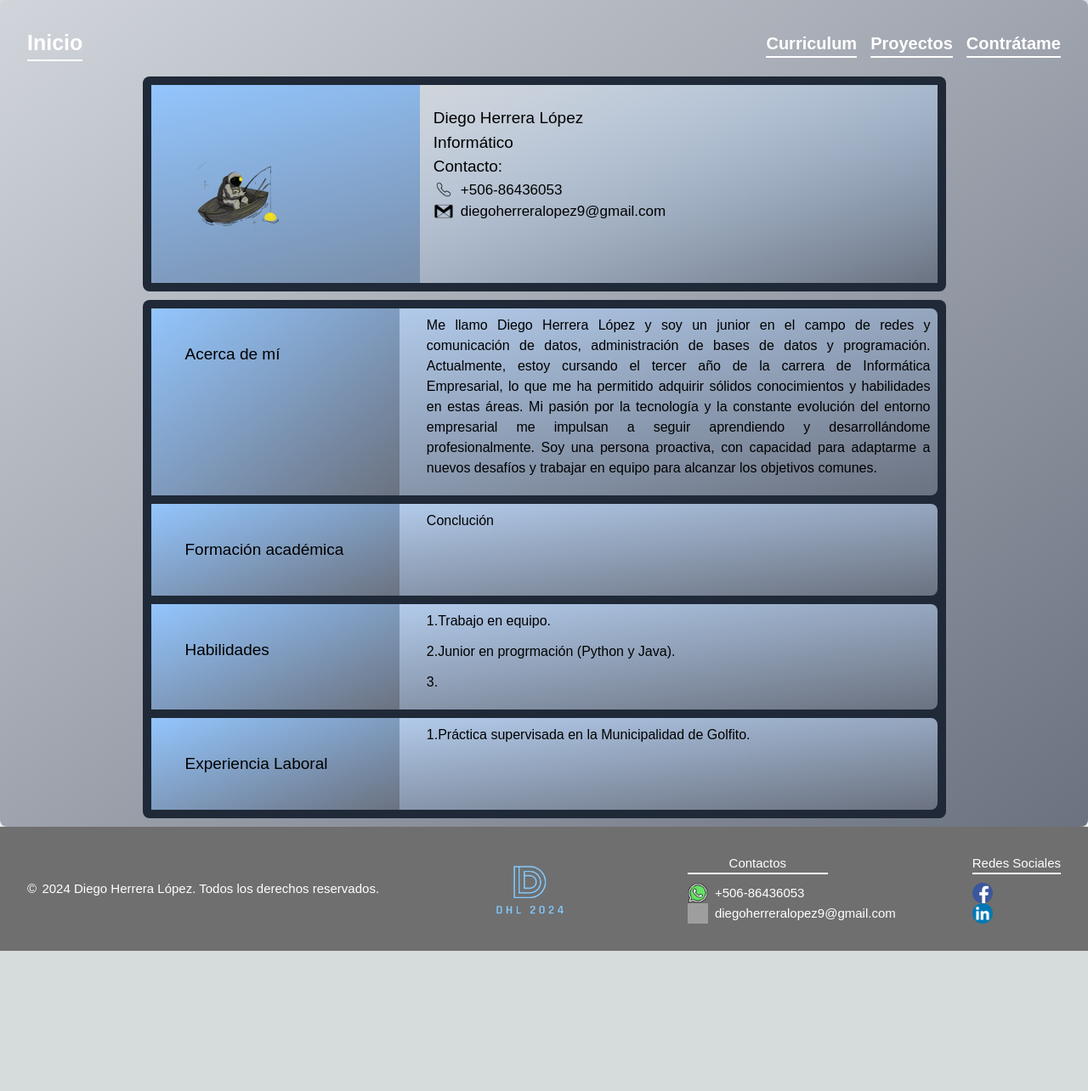
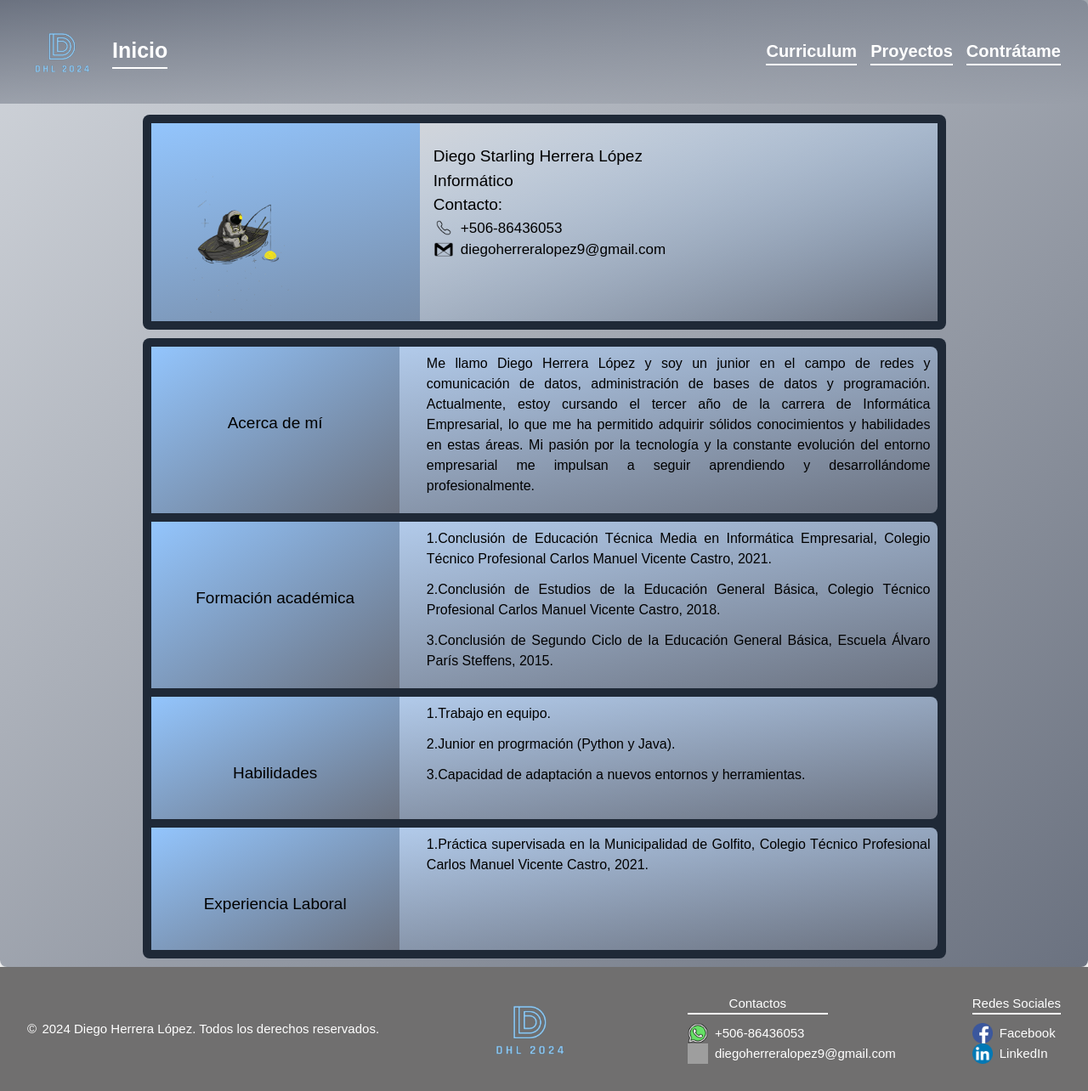
Before and after one commit to diego422/Portafolio, a Next.js app: page /Aboutme in a window 1280 px wide. Shown: the whole page at 85% size. Before the commit the page ends 1119 px from the top, so only its background shows below. Built offline with nearby package versions, Linux system fonts and the light colour scheme; grey boxes are pictures that could not be loaded.

Commit message:
Cambios en header, footer y aboutme
Se agrego un encabezado en el header y el logo, en el aboutme se termino de agregar la información del curriculum. En el footer se agrego el nombre de facebook y linkedin a su respectiva imagen

```diff
--- a/src/app/Aboutme/page.tsx
+++ b/src/app/Aboutme/page.tsx
@@ -17,7 +17,7 @@ function Aboutme() {
             />
           </div>
           <div className="md:col-span-2 bg-gradient-to-br from-gray-300 to-gray-500-lg">{/*derecha imagen*/}
-            <h5 className="nombre">Diego Herrera López</h5>
+            <h5 className="nombre">Diego Starling Herrera López</h5>
             <h1 className="carrera">Informático</h1>
             <h1 className="contactoacercademi">Contacto:</h1>
             <div className="telefono-img flex items-center">
@@ -28,25 +28,26 @@ function Aboutme() {
               <img src="/images/email1.png" alt="email" className="w-6 h-6 mr-2" />
               <p className="">diegoherreralopez9@gmail.com</p>
             </div>
-
           </div>
         </div>
       </div>
       <div className="container bg-gray-800 w-full sm:w-3/4 rounded-lg">{/*borde de la segunda columna*/}
         <Hero title="Acerca de mí"
-          descriptions={["Me llamo Diego Herrera López y soy un junior en el campo de redes y comunicación de datos, administración de bases de datos y programación. Actualmente, estoy cursando el tercer año de la carrera de Informática Empresarial, lo que me ha permitido adquirir sólidos conocimientos y habilidades en estas áreas. Mi pasión por la tecnología y la constante evolución del entorno empresarial me impulsan a seguir aprendiendo y desarrollándome profesionalmente. Soy una persona proactiva, con capacidad para adaptarme a nuevos desafíos y trabajar en equipo para alcanzar los objetivos comunes."]}>
+          descriptions={["Me llamo Diego Herrera López y soy un junior en el campo de redes y comunicación de datos, administración de bases de datos y programación. Actualmente, estoy cursando el tercer año de la carrera de Informática Empresarial, lo que me ha permitido adquirir sólidos conocimientos y habilidades en estas áreas. Mi pasión por la tecnología y la constante evolución del entorno empresarial me impulsan a seguir aprendiendo y desarrollándome profesionalmente."]}>
         </Hero>
 
         <Hero title="Formación académica"
-          descriptions={["Conclución "]}>
+          descriptions={["1.Conclusión de Educación Técnica Media en Informática Empresarial, Colegio Técnico Profesional Carlos Manuel Vicente Castro, 2021.",
+            "2.Conclusión de Estudios de la Educación General Básica, Colegio Técnico Profesional Carlos Manuel Vicente Castro, 2018.", "3.Conclusión de Segundo Ciclo de la Educación General Básica, Escuela Álvaro París Steffens, 2015."
+          ]}>
         </Hero>
 
         <Hero title="Habilidades"
-          descriptions={["1.Trabajo en equipo.", "2.Junior en progrmación (Python y Java).", "3."]}>
+          descriptions={["1.Trabajo en equipo.", "2.Junior en progrmación (Python y Java).", "3.Capacidad de adaptación a nuevos entornos y herramientas."]}>
         </Hero>
 
         <Hero title="Experiencia Laboral"
-          descriptions={["1.Práctica supervisada en la Municipalidad de Golfito."]}>
+          descriptions={["1.Práctica supervisada en la Municipalidad de Golfito, Colegio Técnico Profesional Carlos Manuel Vicente Castro, 2021."]}>
         </Hero>
 
       </div>
--- a/src/app/globals.css
+++ b/src/app/globals.css
@@ -45,6 +45,12 @@ body {
   font-size: 25px;
   font-weight: bold;
   border-bottom: 2px solid white;
+}
+
+.headerlogo-image {
+  max-width: 80px;
+  height: auto;
+  margin-right: 20px;
 }
 
 .otrasseciones {
@@ -96,7 +102,8 @@ body {
   flex-direction: column;
   gap: 10px;
   padding: 10px;
-  margin-top: 80px;
+  margin-top: 125px;
+
 }
 
 .nombre {
--- a/src/components/footer.tsx
+++ b/src/components/footer.tsx
@@ -24,15 +24,15 @@ export default function footer() {
       <div className="right-contents">
         <div className="redessociales">Redes Sociales</div>
         <div className="flex items-center">
-          <a href="https://www.facebook.com/profile.php?id=100005786705952">
-            <img src="/images/facebook-footer.png" alt="facebook" className="footer-facebook w-6 h-6 mr-2
-          transition duration-300 ease-in-out transform hover:scale-110" />{/*el transition es para el zoom*/}
+          <a href="https://www.facebook.com/profile.php?id=100005786705952" className="flex items-center transition duration-300 ease-in-out transform hover:scale-110">
+            <img src="/images/facebook-footer.png" alt="facebook" className="footer-facebook w-6 h-6 mr-2" />
+            <span className="text-white">Facebook</span>
           </a>
         </div>
         <div className="flex items-center">
-          <a href="https://www.linkedin.com/in/diego-herrera-lópez-aa825630b/">
-            <img src="/images/likedin-footer.png" alt="likedin" className="footer-linkedin w-6 h-6 mr-2
-          transition duration-300 ease-in-out transform hover:scale-110" /> {/*el transition es para el zoom*/}
+          <a href="https://www.linkedin.com/in/diego-herrera-lópez-aa825630b/" className="flex items-center transition duration-300 ease-in-out transform hover:scale-110">
+            <img src="/images/likedin-footer.png" alt="likedin" className="footer-linkedin w-6 h-6 mr-2" />
+            <span className="text-white">LinkedIn</span>
           </a>
         </div>
       </div>
--- a/src/components/header.tsx
+++ b/src/components/header.tsx
@@ -3,9 +3,10 @@ import React from "@/components/hero";
 
 export default function Header() {
   return (
-    <div className="w-full absolute text-white z-10">
+    <div className="encabezado w-full absolute text-white z-10 bg-gradient-to-br from-gray-500 to-gray-500-lg"> {/* Aplicando el color de fondo gris */}
       <nav className="containerheder relative flex items-center justify-between mx-auto p-8">
         <div className="flex items-center">
+        <img src="/images/logo.png" alt="Imagen del Footer" className="headerlogo-image" />
           <Link href="/" className="inicio transition duration-300 ease-in-out transform hover:scale-110">
             Inicio
           </Link>
--- a/src/components/hero.tsx
+++ b/src/components/hero.tsx
@@ -15,7 +15,7 @@ export default function Hero(props: HeroProps) {
   return (
     <div className="grid grid-cols-1 md:grid-cols-3 rounded-lg gap-6 bg-gradient-to-br from-blue-200 to-gray-500">
       <div className="p-10 md:col-span-1 gap-6 bg-gradient-to-br from-blue-300 to-gray-500">
-        <h2 className="titulo-hero text-lg text-black">
+        <h2 className="titulo-hero text-lg text-black text-center mt-9">
           {props.title}
         </h2>
       </div>
```
